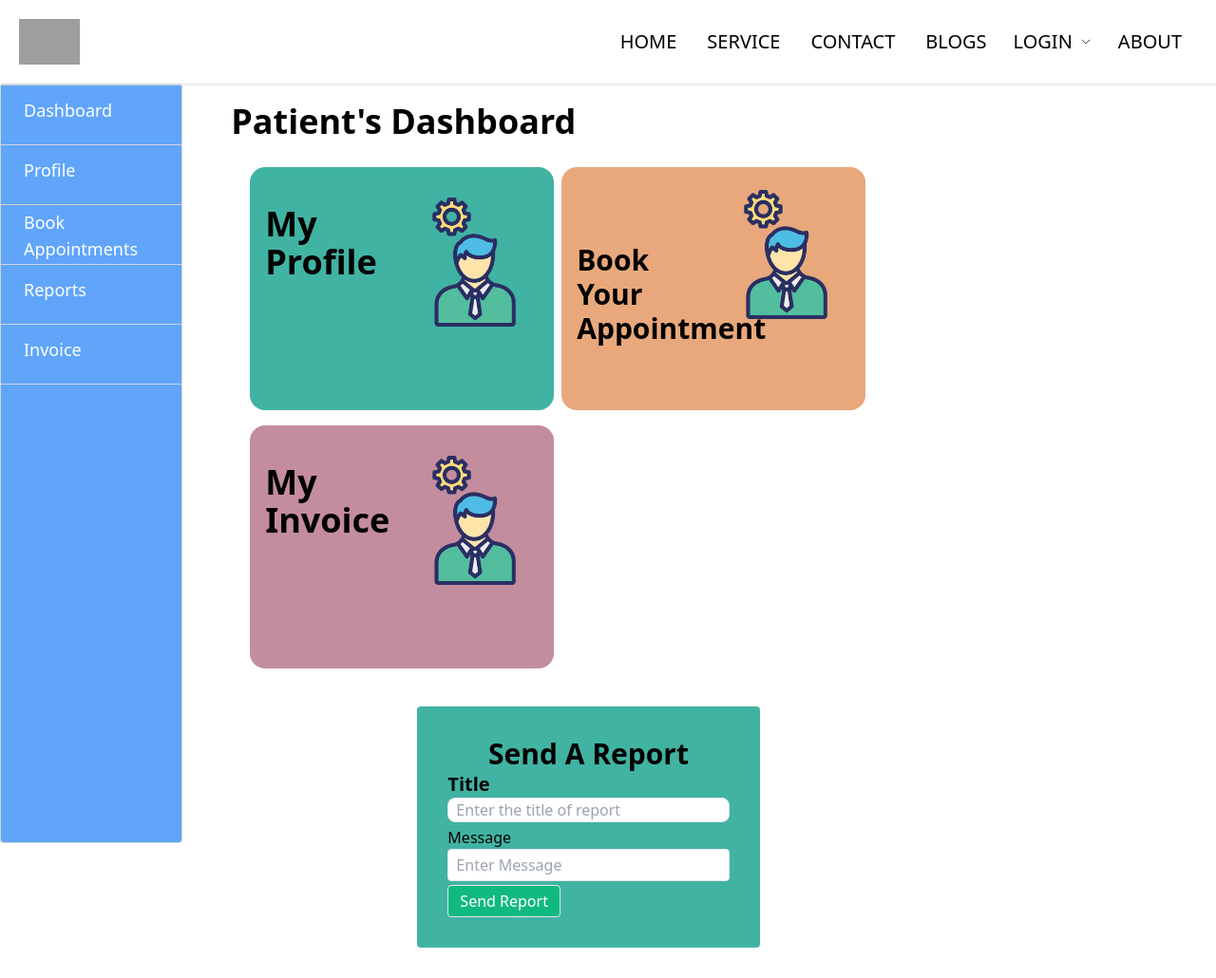
After one commit to Kushannn/Hospital-Management-Site, a PHP site: page /patient/patient_index.php in a window 1280 px wide. The commit adds this page. Shown: the whole page at 95% size. Run offline with PHP 8.4, Linux system fonts and the light colour scheme; a stand-in replaces the project's code that opens the database connection; some libraries are stand-ins or nearby versions; grey boxes are pictures that could not be loaded.

Commit message:
Completed Patient Dashboard

```diff
--- a/doctor/doctor_logout.php
+++ b/doctor/doctor_logout.php
@@ -4,5 +4,5 @@ session_start();
 if (isset($_SESSION['doctor'])) {
     unset($_SESSION['doctor']);
 
-    header("Location:../index.php");
+    header("Location: ../index.php");
 }
--- a/include/header.php
+++ b/include/header.php
@@ -51,6 +51,16 @@
            </li>
           <li class="mx-4 my-6 md:my-0">
            <a href="doctor_logout.php" class="text-xl hover:text-cyan-500 duration-500">LOGOUT</a>
+          </li>
+          ';
+      } else if (isset($_SESSION['patient'])) {
+        $user = $_SESSION['patient'];
+        echo '
+          <li class="mx-4 my-6 md:my-0">
+            <a href="index.php"  class="text-xl hover:text-cyan-500 duration-500">' . $user . '</a>
+           </li>
+          <li class="mx-4 my-6 md:my-0">
+           <a href="patient_logout.php" class="text-xl hover:text-cyan-500 duration-500">LOGOUT</a>
           </li>
           ';
       } else {
--- a/index.php
+++ b/index.php
@@ -21,7 +21,7 @@ include("include/header.php");
 
     <!-- start hero -->
     <div class="bg-gray-100">
-      <section class="cover bg-blue-teal-gradient relative bg-blue-600 px-4 sm:px-8 lg:px-16 xl:px-40 2xl:px-64 overflow-hidden py-48 flex
+      <section class="cover bg-blue-teal-gradient relative bg-blue-400 px-4 sm:px-8 lg:px-16 xl:px-40 2xl:px-64 overflow-hidden py-48 flex
       items-center min-h-screen">
         <div class="h-full absolute top-0 left-0 z-0">
           <img src="images/cover-bg.jpg" alt="" class="w-full h-full object-cover opacity-20 z-0 relative">
--- /dev/null
+++ b/patient/patient_index.php
@@ -0,0 +1,136 @@
+<?php
+session_start();
+?>
+
+<!DOCTYPE html>
+<html lang="en">
+
+<head>
+    <meta charset="UTF-8">
+    <meta name="viewport" content="width=device-width, initial-scale=1.0">
+    <title>Patient Dashboard</title>
+</head>
+
+<body>
+    <?php
+    include('../include/header.php');
+    include('../include/connection.php');
+    ?>
+
+    <div class="container mx-auto sm:px-4 max-w-full">
+        <div class="md:w-full pr-4 pl-4">
+            <div class="flex flex-wrap ">
+                <div class="md:w-1/5 pr-4 pl-4 -ml-12 ">
+                    <?php
+                    include("patient_sidenav.php");
+                    ?>
+                </div>
+                <div class="md:w-4/5 pr-4 pl-4">
+                    <h1 class="my-5 font-bold text-4xl">Patient's Dashboard</h1>
+                    <div class="md:w-full pr-4 pl-4">
+                        <div class="flex flex-wrap ">
+
+
+                            <div class="md:w-80 rounded-2xl w-40 pr-4 pl-4 bg-[#41B3A3] md:h-64 mx-1 font-bold md:text-4xl text-xl my-2 font static transform transition duration-500 h-44 hover:scale-110">
+                                <div class="grid grid-cols-2 gap-4">
+                                    <a href="./patient_profile.php">
+                                        <div>
+                                            <h5 class="pt-10">My</h5>
+                                            <h5>Profile</h5>
+                                        </div>
+                                    </a>
+                                    <a href="./patient_profile.php">
+                                        <div class="flex justify-center items-center">
+                                            <img src="../images/admin.webp" alt="" class="pt-8">
+                                        </div>
+                                    </a>
+                                </div>
+
+                            </div>
+
+                            <div class="md:w-80 rounded-2xl w-40 pr-4 pl-4 bg-[#E8A87C] md:h-64 mx-1 font-bold md:text-3xl text-xl my-2 font static transform transition duration-500 h-44 hover:scale-110">
+                                <div class="grid grid-cols-2 gap-4 ">
+                                    <a href="admin_main.php">
+                                        <div>
+                                            <h5 class="pt-20">Book</h5>
+                                            <h5>Your</h5>
+                                            <h5>Appointment</h5>
+                                        </div>
+                                    </a>
+                                    <a href="admin_main.php">
+                                        <div class="flex justify-center items-center">
+                                            <img src="../images/admin.webp" alt="" class="pt-6">
+                                        </div>
+                                    </a>
+                                </div>
+
+                            </div>
+
+                            <div class="md:w-80 rounded-2xl w-40 pr-4 pl-4 bg-[#C38D9E] md:h-64 mx-1 font-bold md:text-4xl text-xl my-2 font static transform transition duration-500 h-44 hover:scale-110">
+                                <div class="grid grid-cols-2 gap-4 ">
+                                    <a href="admin_main.php">
+                                        <div>
+                                            <h5 class="pt-10">My</h5>
+                                            <h5>Invoice</h5>
+                                        </div>
+                                    </a>
+                                    <a href="admin_main.php">
+                                        <div class="flex justify-center items-center">
+                                            <img src="../images/admin.webp" alt="" class="pt-8">
+                                        </div>
+                                    </a>
+                                </div>
+
+                            </div>
+
+
+
+                        </div>
+                    </div>
+
+                    <?php
+                    if (isset($_POST['send'])) {
+                        $title = $_POST['title'];
+                        $message = $_POST['message'];
+
+                        if (empty($title)) {
+                            echo "<h5 class='relative block w-full p-4 text-base leading-5 text-white bg-red-600 rounded-lg opacity-100 mt-8'>Your query has not been sent!</h5>";
+                        } else if (empty($message)) {
+                            echo "<h5 class='relative block w-full p-4 text-base leading-5 text-white bg-red-600 rounded-lg opacity-100 mt-8'>Your query has not been sent!</h5>";
+                        } else {
+                            $query = "INSERT INTO report(title,message,username,date_send) VALUES('$title','$message','$user',NOW())";
+                            $res = mysqli_query($connect, $query);
+                            if ($res) {
+                                echo "<h5 class='relative block w-full p-4 text-base leading-5 text-white bg-green-500 rounded-lg opacity-100 mt-8'>Your query has been sent!</h5>";
+                            }
+                        }
+                    }
+                    ?>
+
+                    <div class="md:w-4/5 pr-4 pl-4">
+                        <div class="flex flex-wrap">
+                            <div class="md:w-1/4 pr-4 pl-4"></div>
+                            <div class="md:w-1/2 pr-4 pl-4 py-8 px-4 md:px-8 mb-8 rounded bg-[#41B3A3] my-8">
+                                <h1 class="text-center text-3xl font-bold">Send A Report</h1>
+                                <form method="post">
+                                    <label class="text-center text-xl font-bold my-6">Title</label>
+                                    <input type="text" name="title" autocomplete="off" class="block appearance-none w-full px-2 mb-1 text-base leading-normal bg-white text-gray-800 border border-gray-200  rounded-lg" placeholder="Enter the title of report">
+
+                                    <label>Message</label>
+                                    <input type="text" name="message" autocomplete="off" class="block appearance-none w-full py-1 px-2 mb-1 text-base leading-normal bg-white text-gray-800 border border-gray-200 rounded" placeholder="Enter Message">
+
+                                    <input type="submit" name="send" value="Send Report" class="inline-block align-middle text-center select-none border font-normal whitespace-no-wrap rounded py-1 px-3 leading-normal no-underline bg-green-500 text-white hover:green-600">
+                                </form>
+                            </div>
+                            <div class="md:w-1/4 pr-4 pl-4"></div>
+                        </div>
+                    </div>
+
+                </div>
+            </div>
+        </div>
+    </div>
+
+</body>
+
+</html>
--- a/doctor/doctor_sidenav.php
+++ b/patient/patient_sidenav.php
@@ -15,20 +15,20 @@
 <body class="box-border m-0 font-poppins">
     <!--sidebar-->
     <div class="flex flex-col pl-0 mb-0 border rounded border-gray-300 bg-blue-400 md:w-48 md:h-screen w-lvw">
-        <a href="doctor_index.php" class="relative block py-3 px-6 -mb-px border border-r-0 border-l-0 border-gray-300 no-underline w-full bg-blue-400 text-white md:transform md:transition md:duration-500 md:hover:scale-110 md:h-16 md:text-lg transform transition duration-500 hover:scale-110 ">
+        <a href="patient_index.php" class="relative block py-3 px-6 -mb-px border border-r-0 border-l-0 border-gray-300 no-underline w-full bg-blue-400 text-white md:transform md:transition md:duration-500 md:hover:scale-110 md:h-16 md:text-lg transform transition duration-500 hover:scale-110 ">
             Dashboard
         </a>
-        <a href="doctor_profile.php" class="relative block py-3 px-6 -mb-px border border-r-0 border-l-0 border-gray-300 no-underline w-full bg-blue-400 text-white md:transform md:transition md:duration-500 md:hover:scale-110 md:h-16 md:text-lg transform transition duration-500 hover:scale-110 ">
+        <a href="patient_profile.php" class="relative block py-3 px-6 -mb-px border border-r-0 border-l-0 border-gray-300 no-underline w-full bg-blue-400 text-white md:transform md:transition md:duration-500 md:hover:scale-110 md:h-16 md:text-lg transform transition duration-500 hover:scale-110 ">
             Profile
         </a>
-        <a href="admin.php" class="relative block py-3 px-6 -mb-px border border-r-0 border-l-0 border-gray-300 no-underline w-full bg-blue-400 text-white transform transition duration-500 hover:scale-110 h-16 text-lg  ">
-            Patients
-        </a>
-        <a href="doctors.php" class="relative block py-3 px-6 -mb-px border border-r-0 border-l-0 border-gray-300 no-underline w-full bg-blue-400 text-white transform transition duration-500 hover:scale-110 h-16 text-lg">
-            Appointments
+        <a href="doctors.php" class="relative block py-1 px-6 -mb-px border border-r-0 border-l-0 border-gray-300 no-underline w-full bg-blue-400 text-white transform transition duration-500 hover:scale-110 h-16 text-lg">
+            Book Appointments
         </a>
         <a href="" class="relative block py-3 px-6 -mb-px border border-r-0 border-l-0 border-gray-300 no-underline w-full bg-blue-400 text-white transform transition duration-500 hover:scale-110 h-16 text-lg">
             Reports
+        </a>
+        <a href="" class="relative block py-3 px-6 -mb-px border border-r-0 border-l-0 border-gray-300 no-underline w-full bg-blue-400 text-white transform transition duration-500 hover:scale-110 h-16 text-lg">
+            Invoice
         </a>
     </div>
     <!--sidebar ends-->
```
Also changed, not shown: doctor/doctor_index.php (+42 -39 lines), patient/patient_logout.php (added, +8 -0 lines), patient/patient_profile.php (added, +196 -0 lines), patientlogin.php (+12 -22 lines), images/appointment1.jpeg (added), images/doctor_patient.png, patient/img/Screenshot 2023-03-17 134002.png (added), patient/img/patient.jpg (added).
